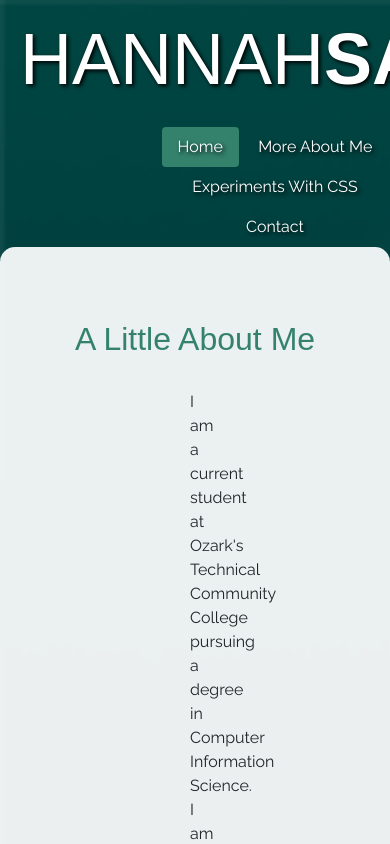
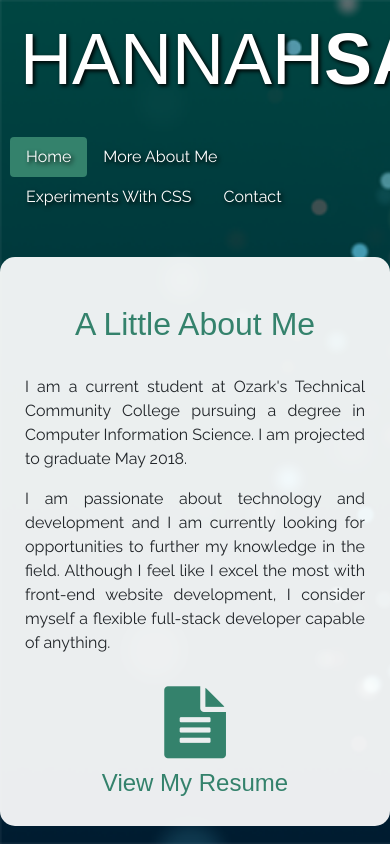
Before and after one commit to sylve0n/sylve0n.github.io.deprecated, a plain HTML site: page index.html in a window 390 px wide. Shown: the top 844 px of the page. Drawn offline with nearby package versions, Linux system fonts and the light colour scheme; a web font is replaced by a local one.

Commit message:
Fixed Responsiveness Issue

```diff
--- a/styles.css
+++ b/styles.css
@@ -92,6 +92,8 @@ button{
   color: #34826c;
   text-align: center;
   padding-top: 15px;
+  font-family: 'Londrina Solid', sans-serif;
+  font-size: 1.5em;
 }
 .teal-link{
   font-size: 1.5em;
@@ -104,19 +106,20 @@ button{
   color: #245345;
 }
 .fa-file-text{
-  font-size: 4.5em;
+  font-size: 4;
   padding-bottom: 7px;
 }
 .fa-4x{
   font-size: 4em;
 }
-/*media queries*/
-@media screen and (max-width:768px) {
-  .nav-link{
-    margin: auto;
+
+@media screen and (max-width: 768px){
+  p{
+    padding-left: 10px;
+    padding-right: 10px;
   }
-  .container, .col, .container-secondary{
-    margin: auto;
-    padding: 25px;
+  .nav-pills{
+    padding-left: 10px;
+    padding-top:10px;
   }
 }
```
